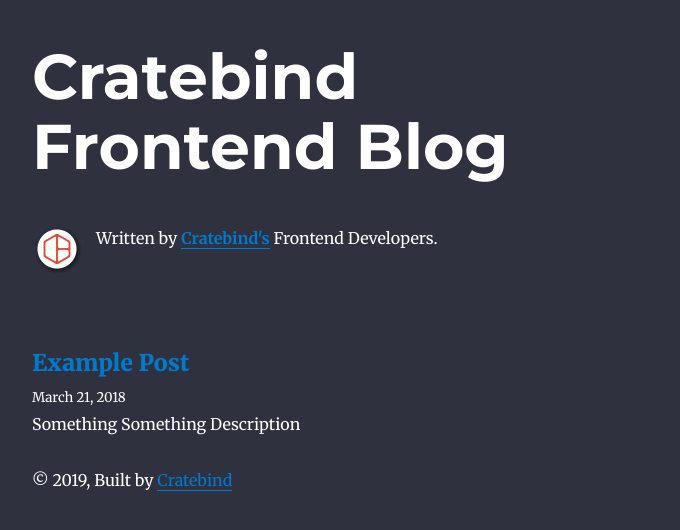
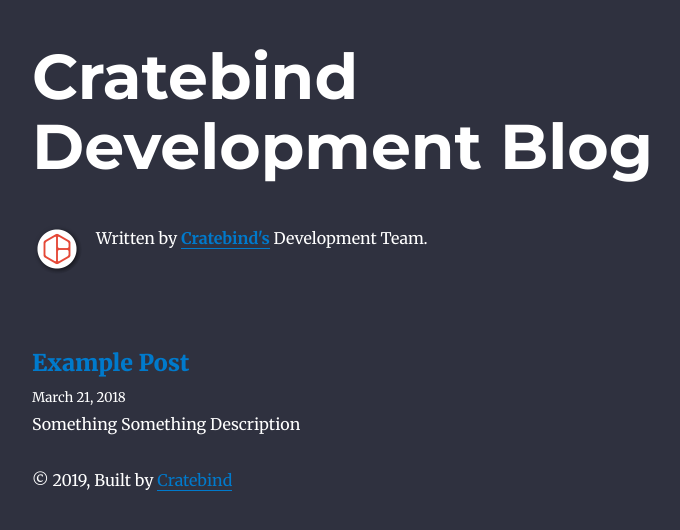
Before and after one commit to cratebind/dev-blog, a Gatsby site: page / in a window 1280 px wide. Shown: the whole page, without its empty margins (293-973 px from the left). Built offline with nearby package versions, Linux system fonts and the light colour scheme; Gatsby itself is replaced by a stand-in of ours; some packages are replaced by stand-ins of ours.

Commit message:
Update info

```diff
--- a/gatsby-config.js
+++ b/gatsby-config.js
@@ -1,8 +1,8 @@
 module.exports = {
   siteMetadata: {
-    title: `Cratebind Frontend Blog`,
+    title: `Cratebind Development Blog`,
     author: `Cratebind`,
-    description: `A Dev Blog for Cratebind's Frontend Team`,
+    description: `A Development Blog for Cratebind`,
     siteUrl: `https://gatsby-starter-blog-demo.netlify.com/`,
     social: {
       twitter: `cratebind`,
@@ -57,7 +57,7 @@
     {
       resolve: `gatsby-plugin-manifest`,
       options: {
-        name: `Cratebind Frontend Blog`,
+        name: `Cratebind Development Blog`,
         short_name: `GatsbyJS`,
         start_url: `/`,
         background_color: `#ffffff`,
--- a/package.json
+++ b/package.json
@@ -1,7 +1,7 @@
 {
-  "name": "cratebind-frontend-blog",
+  "name": "cratebind-dev-blog",
   "private": true,
-  "description": "A Dev Blog from the Cratebind Frontend Team",
+  "description": "A Dev Blog from the Cratebind Development Team",
   "version": "0.1.0",
   "author": "Matt Wood <matt@cratebind.com>",
   "dependencies": {
@@ -35,7 +35,7 @@
   "devDependencies": {
     "prettier": "^1.16.4"
   },
-  "homepage": "https://cratebind-frontend-blog.netlify.com/",
+  "homepage": "https://cratebind-dev-blog.netlify.com/",
   "keywords": [
     "cratebind"
   ],
--- a/src/components/bio.js
+++ b/src/components/bio.js
@@ -38,7 +38,7 @@
               }}
             />
             <p>
-              Written by <a href="https://cratebind.com/about"><strong>Cratebind's</strong></a> Frontend Developers.
+              Written by <a href="https://cratebind.com/about"><strong>Cratebind's</strong></a> Development Team.
             </p>
           </div>
         )
```
Also changed, not shown: README.md.
